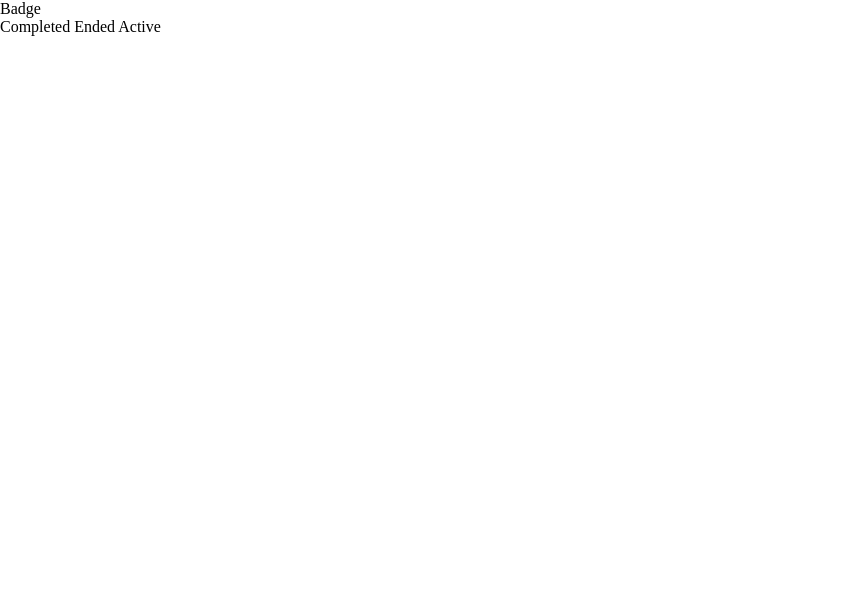
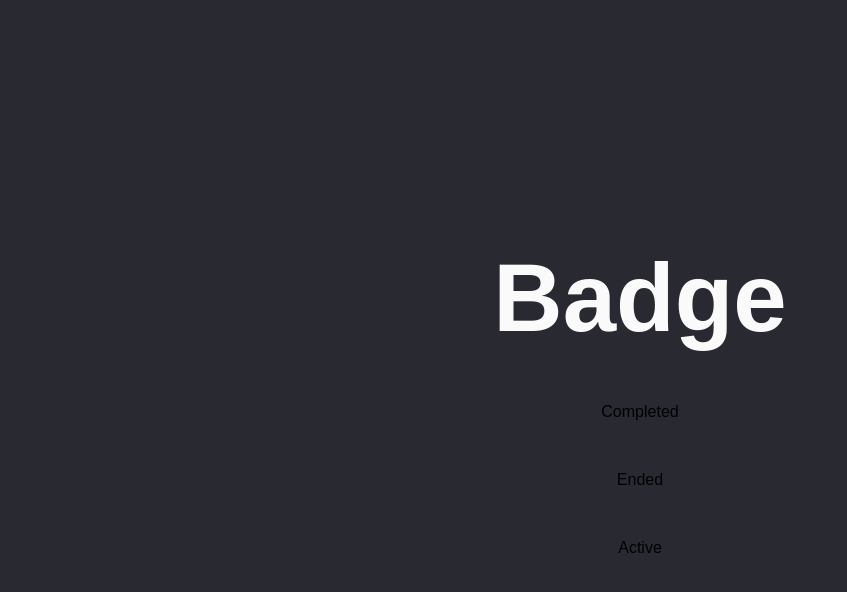
Before and after one commit to LiliiaB/sass-progect, a website built with Vite: page index.html in a window 1280 px wide. Shown: the whole page, without its empty margins (0-847 px from the left). Built offline with nearby package versions, Linux system fonts and the light colour scheme.

Commit message:
some style added

```diff
--- a/src/scss/style.scss
+++ b/src/scss/style.scss
@@ -1 +1,22 @@
-@use "reset.scss";
+@use "reset";
+
+.page {
+  display: flex;
+  flex-direction: column;
+  justify-content: center;
+  align-items: center;
+  gap: 50px;
+
+  min-height: 100vh;
+  font-family: sans-serif;
+  background-color: #292932;
+}
+
+.page-title {
+  font-size: 96px;
+  font-weight: 600;
+  color: #fafafb;
+}
+
+.badge {
+}
```
Also changed, not shown: src/img/webp/logo-sass.webp (added).
